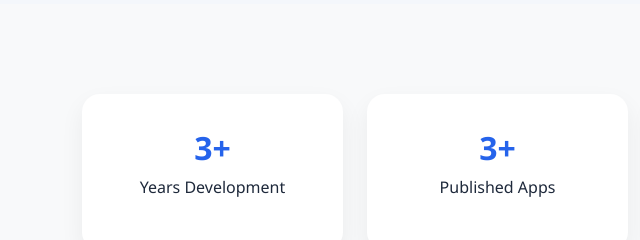
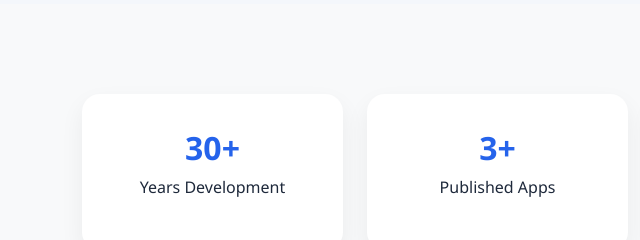
Before and after one commit to kashifnezam/portfolio, a plain HTML site: page index.html in a window 1280 px wide. Shown: the part 1300-1540 px from the top of the page, 0-640 px from the left. Drawn offline with nearby package versions, Linux system fonts and the light colour scheme.

Commit message:
Update index.html

```diff
--- a/index.html
+++ b/index.html
@@ -496,7 +496,7 @@ body{
 
             <div class="col-md-3">
                 <div class="stats-card">
-                    <h3>3+</h3>
+                    <h3>30+</h3>
                      <p>Years Development</p>
                 </div>
             </div>
```
